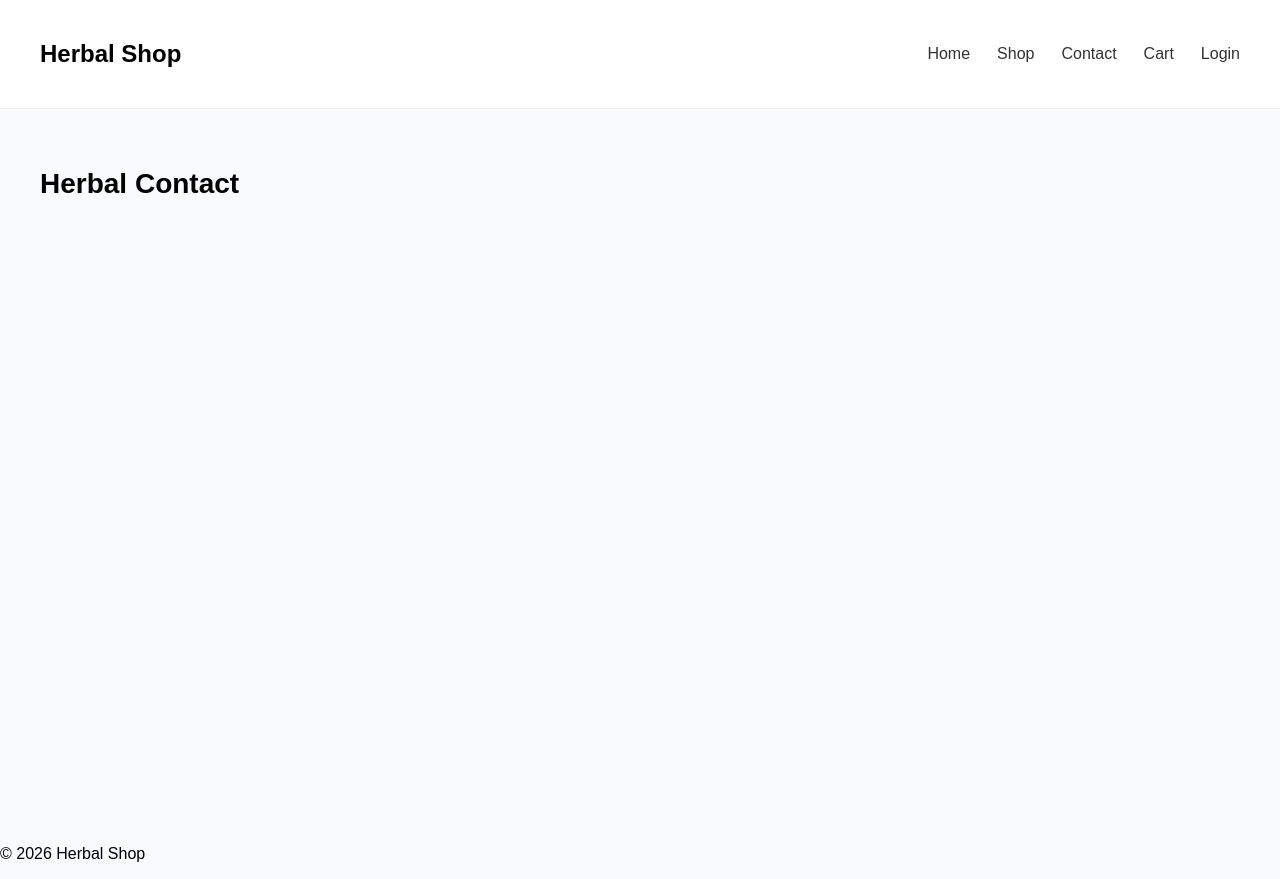
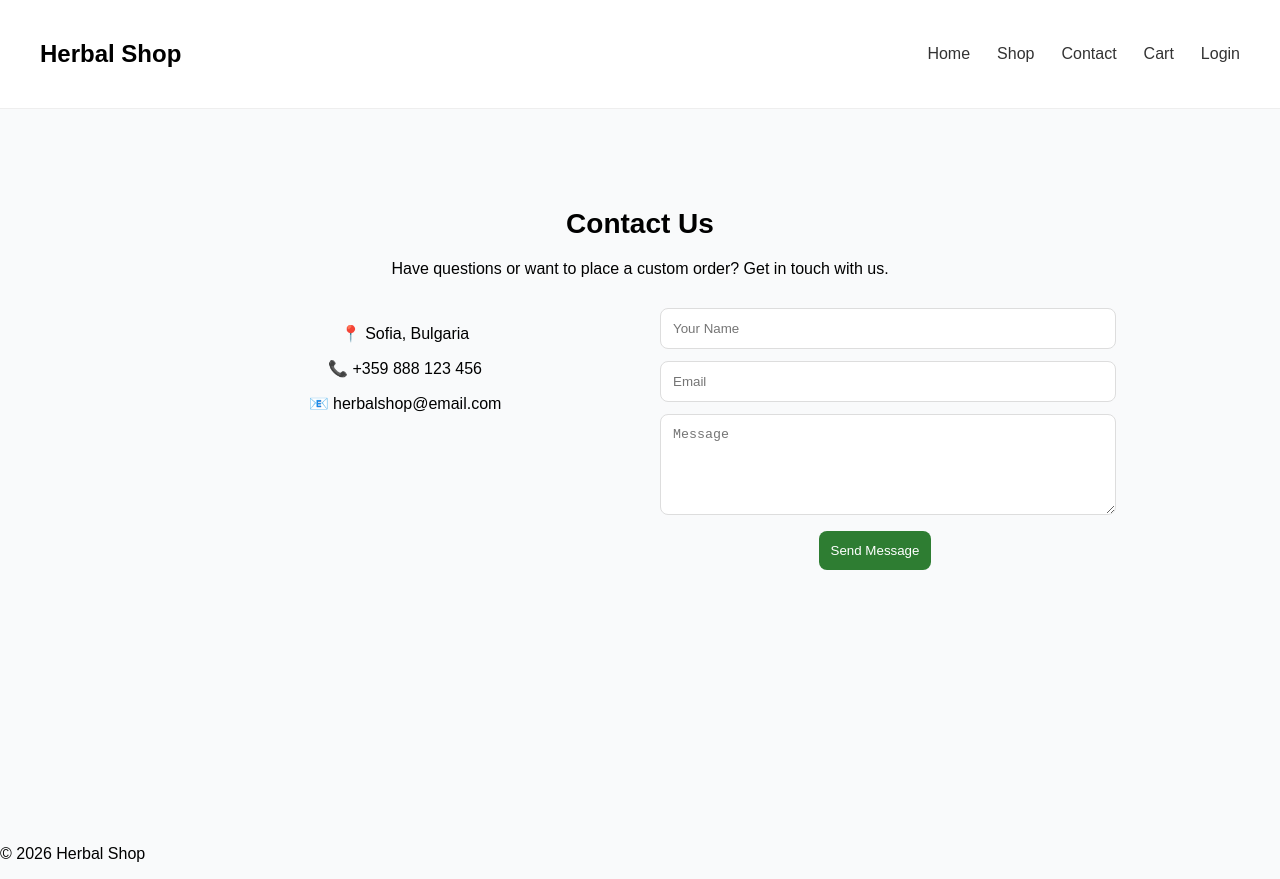
Before and after one commit to mizuhar/herbal-shop-template, a React (Vite) app: page /contact in a window 1280 px wide. Built offline with nearby package versions, Linux system fonts and the light colour scheme.

Commit message:
contact,jsx and css

```diff
--- a/src/pages/Contact.jsx
+++ b/src/pages/Contact.jsx
@@ -1,3 +1,29 @@
 export default function Contact() {
-  return <h1>Herbal Contact</h1>;
+  return (
+    <div className="container">
+      <div className="contact">
+        <h1>Contact Us</h1>
+
+        <p>
+          Have questions or want to place a custom order? Get in touch with us.
+        </p>
+
+        <div className="contact-grid">
+          <div className="contact-info">
+            <p>📍 Sofia, Bulgaria</p>
+            <p>📞 +359 888 123 456</p>
+            <p>📧 herbalshop@email.com</p>
+          </div>
+
+          <form className="contact-form">
+            <input placeholder="Your Name" required />
+            <input placeholder="Email" required />
+            <textarea placeholder="Message" rows="5" required />
+
+            <button>Send Message</button>
+          </form>
+        </div>
+      </div>
+    </div>
+  )
 }
--- a/src/styles/admin.css
+++ b/src/styles/admin.css
@@ -0,0 +1,29 @@
+.contact {
+  max-width: 900px;
+  margin: 0 auto;
+  text-align: center;
+}
+
+.contact-grid {
+  display: grid;
+  grid-template-columns: 1fr 1fr;
+  gap: 40px;
+  margin-top: 30px;
+}
+
+.contact-form input,
+.contact-form textarea {
+  width: 100%;
+  padding: 12px;
+  margin-bottom: 12px;
+  border-radius: 8px;
+  border: 1px solid #ddd;
+}
+
+.contact-form button {
+  background: #2e7d32;
+  color: white;
+  padding: 12px;
+  border: none;
+  border-radius: 8px;
+}
```
